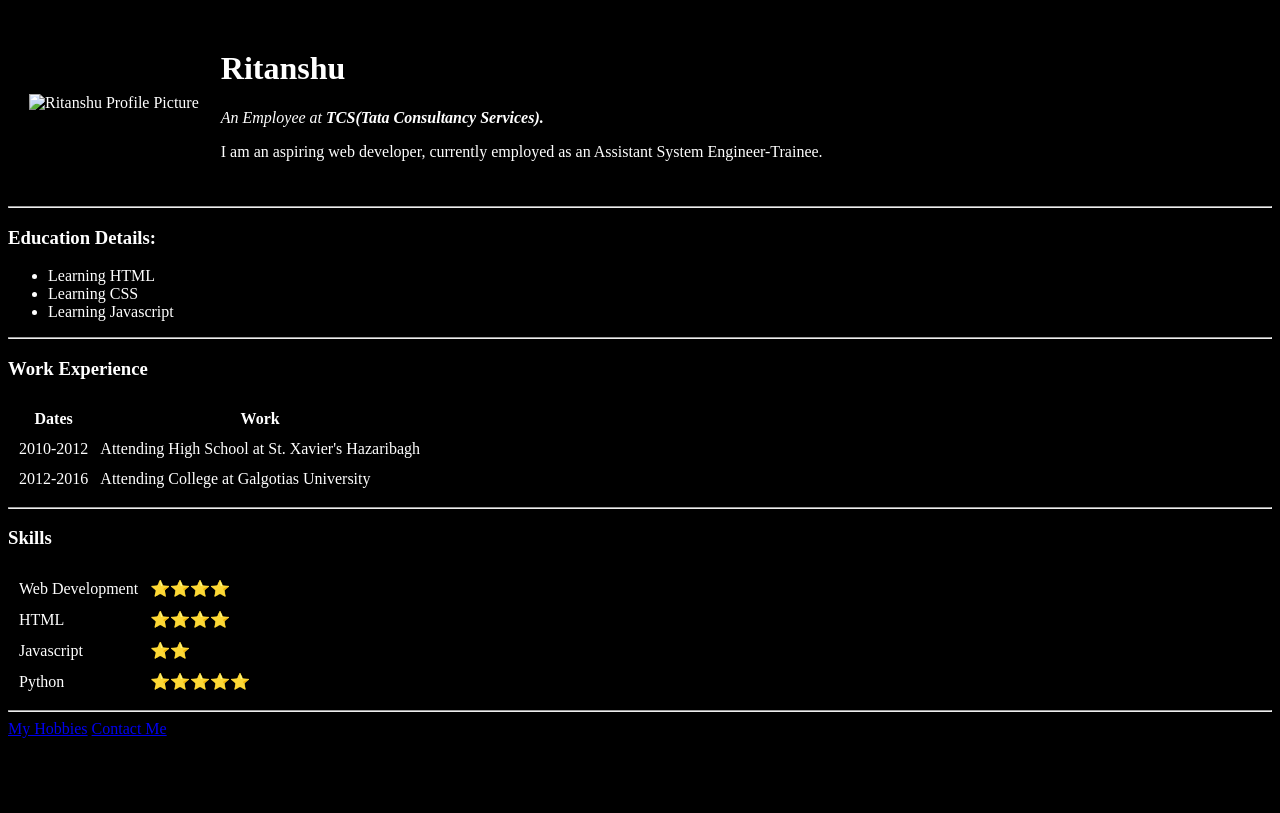
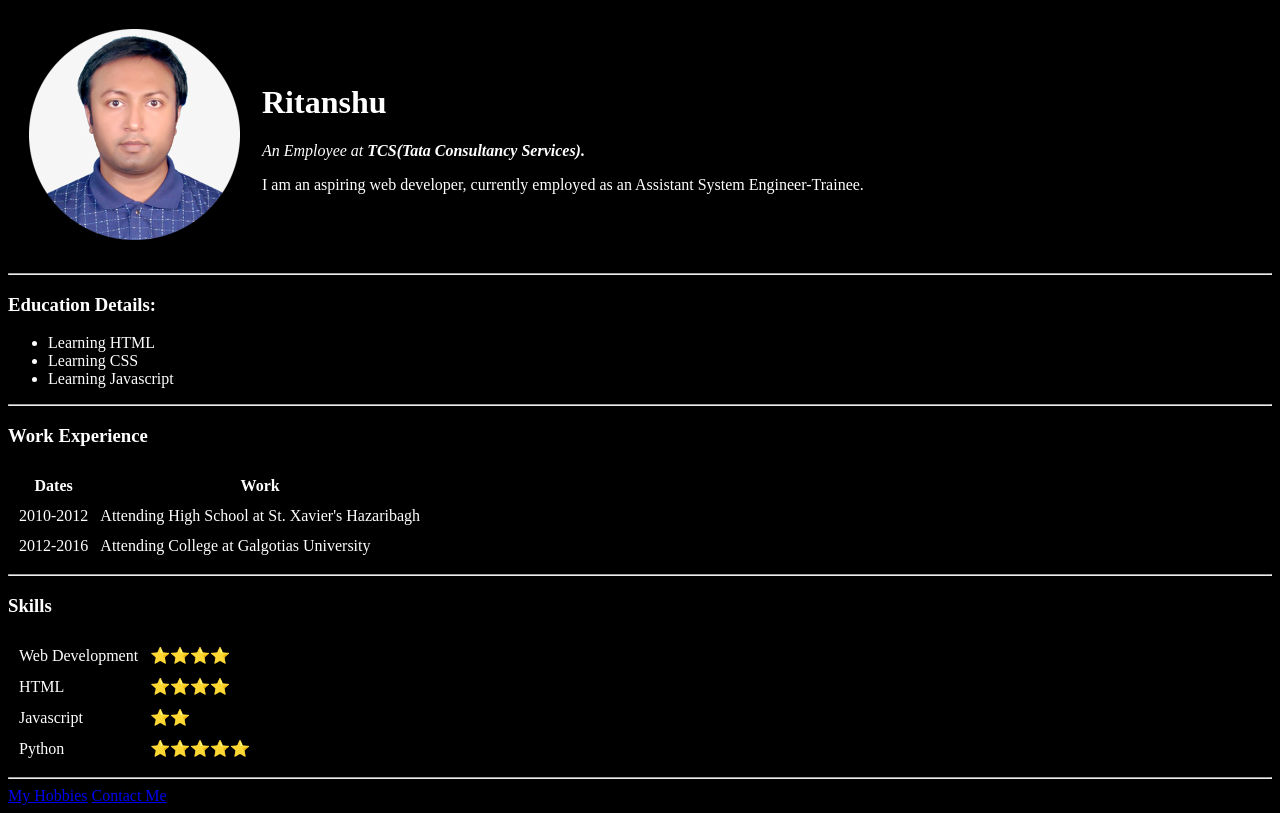
Before and after one commit to Ritanshu94/HTML-Personal-Site, a plain HTML site: page index.html in a window 1280 px wide. Drawn offline with Linux system fonts and the light colour scheme.

Commit message:
Updated image path
Moved Profile image to a folder and updated the image path

```diff
--- a/index.html
+++ b/index.html
@@ -8,7 +8,7 @@
   <body>
     <table cellspacing="20">
       <tr>
-        <td><img src="ritanshu_circular.png" alt="Ritanshu Profile Picture"></td>
+        <td><img src="images/ritanshu_circular.png" alt="Ritanshu Profile Picture"></td>
         <td>
           <h1>Ritanshu</h1>
           <p><em>An Employee at <strong>TCS(Tata Consultancy Services).</strong></em></p>
```
